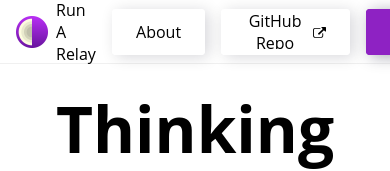
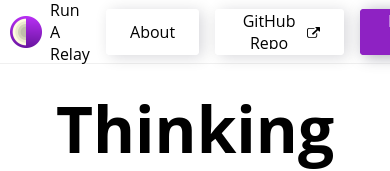
Before and after one commit to EffectiveAF/run-a-relay, a Svelte app: page / in a window 390 px wide. Shown: the top 171 px of the page. Built offline with nearby package versions, Linux system fonts and the light colour scheme; a web font is replaced by a local one.

Commit message:
Tad more responsiveness (yay mobile)

```diff
--- a/src/Nav.svelte
+++ b/src/Nav.svelte
@@ -13,6 +13,12 @@
     border-bottom: 1px solid var(--neutral-100);
     padding: 0 16px;
     height: 64px;
+  }
+
+  @media (max-width: 640px) {
+    nav {
+      padding: 0 10px;
+    }
   }
 
   nav a:hover {
```
